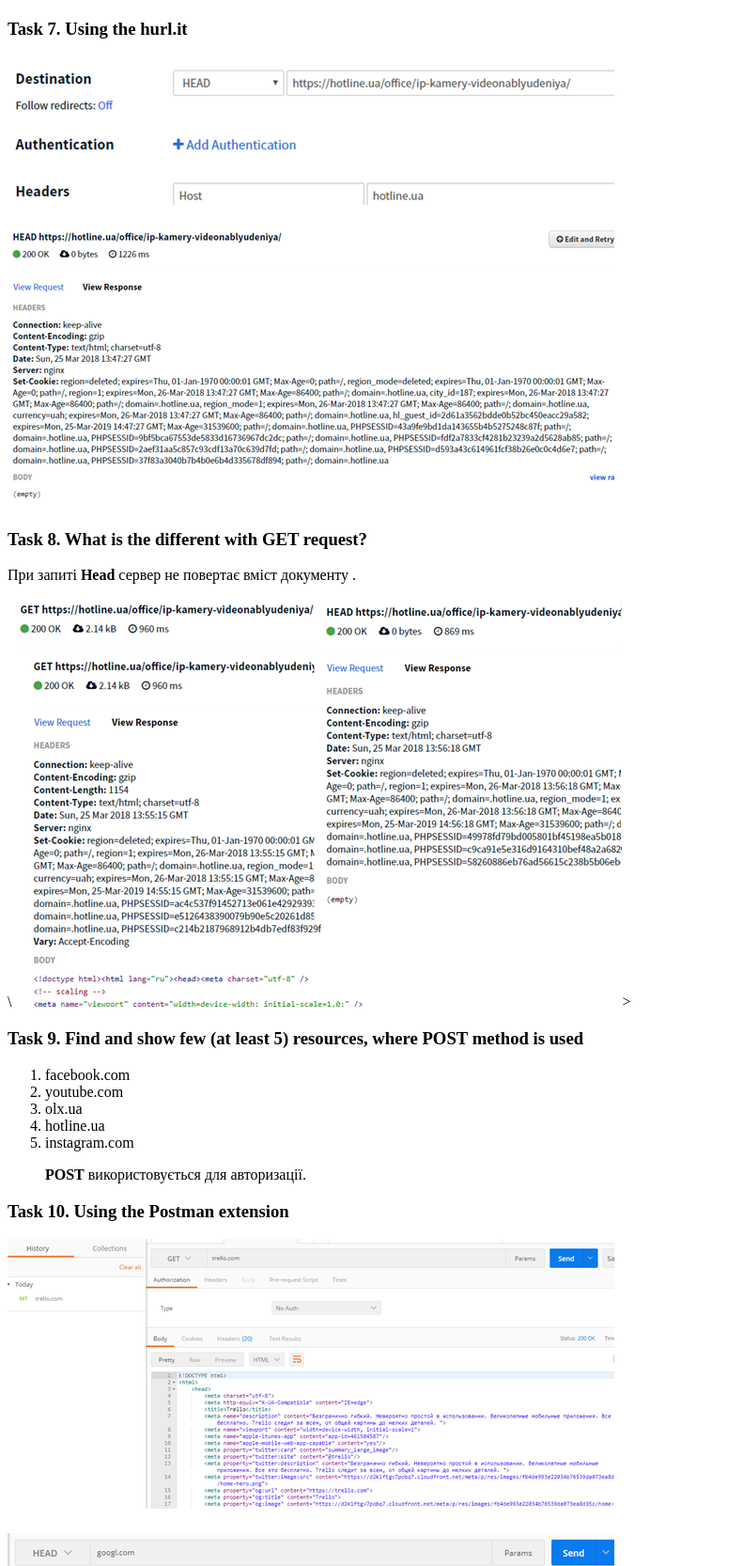
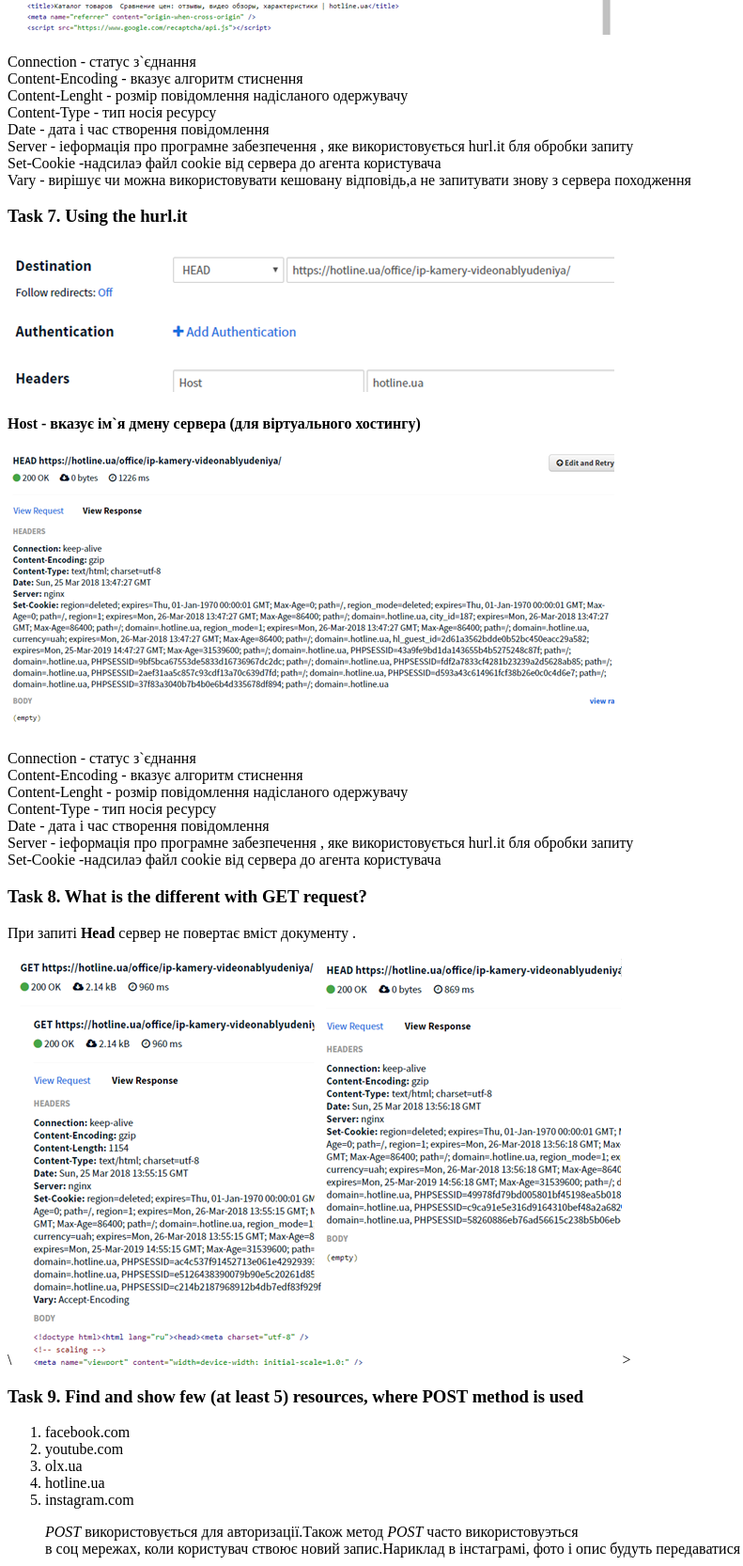
Before and after one commit to Oleksandr1296/Network_hw, a plain HTML site: page index.html in a window 1280 px wide. Shown: the part 4129-5795 px from the top of the page at 94% size, without its empty margins (0-791 px from the left). Drawn offline with Linux system fonts and the light colour scheme.

Commit message:
update task6,7,9

```diff
--- a/index.html
+++ b/index.html
@@ -70,14 +70,30 @@
     <div class="tasks">
 		<h3>Task 6. Using the hurl.it</h3>
 		<img src="img/t61.bmp" alt="trinf">
-		<h4> </h4>
+		<h4>Host - вказує ім`я дмену сервера (для віртуального хостингу) </h4>
 		<img src="img/t62.bmp" alt="trinf">
+		<p>Connection - статус з`єднання <br>
+			Content-Encoding - вказує алгоритм стиснення	<br>
+			Content-Lenght - розмір повідомлення надісланого одержувачу<br>
+			Content-Type - тип носія ресурсу<br>
+			Date - дата і час створення повідомлення <br>
+			Server - іеформація про програмне забезпечення , яке використовується hurl.it бля обробки запиту<br>
+			Set-Cookie -надсилаэ файл cookie  від сервера до агента користувача<br>
+			Vary - вирішує чи можна використовувати кешовану відповідь,а не запитувати знову з сервера походження </p>
 		</div>
 	<div class="tasks">
 		<h3>Task 7. Using the hurl.it</h3>
 		<img src="img/t71.bmp" alt="trinf">
-		<h4> </h4>
+		<h4>Host - вказує ім`я дмену сервера (для віртуального хостингу) </h4>
 		<img src="img/t72.bmp" alt="trinf">
+		<p>Connection - статус з`єднання <br>
+			Content-Encoding - вказує алгоритм стиснення	<br>
+			Content-Lenght - розмір повідомлення надісланого одержувачу<br>
+			Content-Type - тип носія ресурсу<br>
+			Date - дата і час створення повідомлення <br>
+			Server - іеформація про програмне забезпечення , яке використовується hurl.it бля обробки запиту<br>
+			Set-Cookie -надсилаэ файл cookie  від сервера до агента користувача<br>
+			</p>
 		</div>
 	<div class="tasks">
 		<h3>Task 8. What is the different with GET request?</h3>
@@ -95,7 +111,8 @@
 			<li>olx.ua</li>
 			<li>hotline.ua</li>
 			<li>instagram.com</li>
-			<p> <b>POST</b> використовується для авторизації.</p>
+			<p> <i>POST</i> використовується для авторизації.Також метод <i>POST</i> часто використовуэться<br>
+			 в соц мережах, коли користувач ствоює новий запис.Нариклад в інстаграмі, фото  і опис будуть передаватися методои POST</p>
 		</ol>
 
 
```
